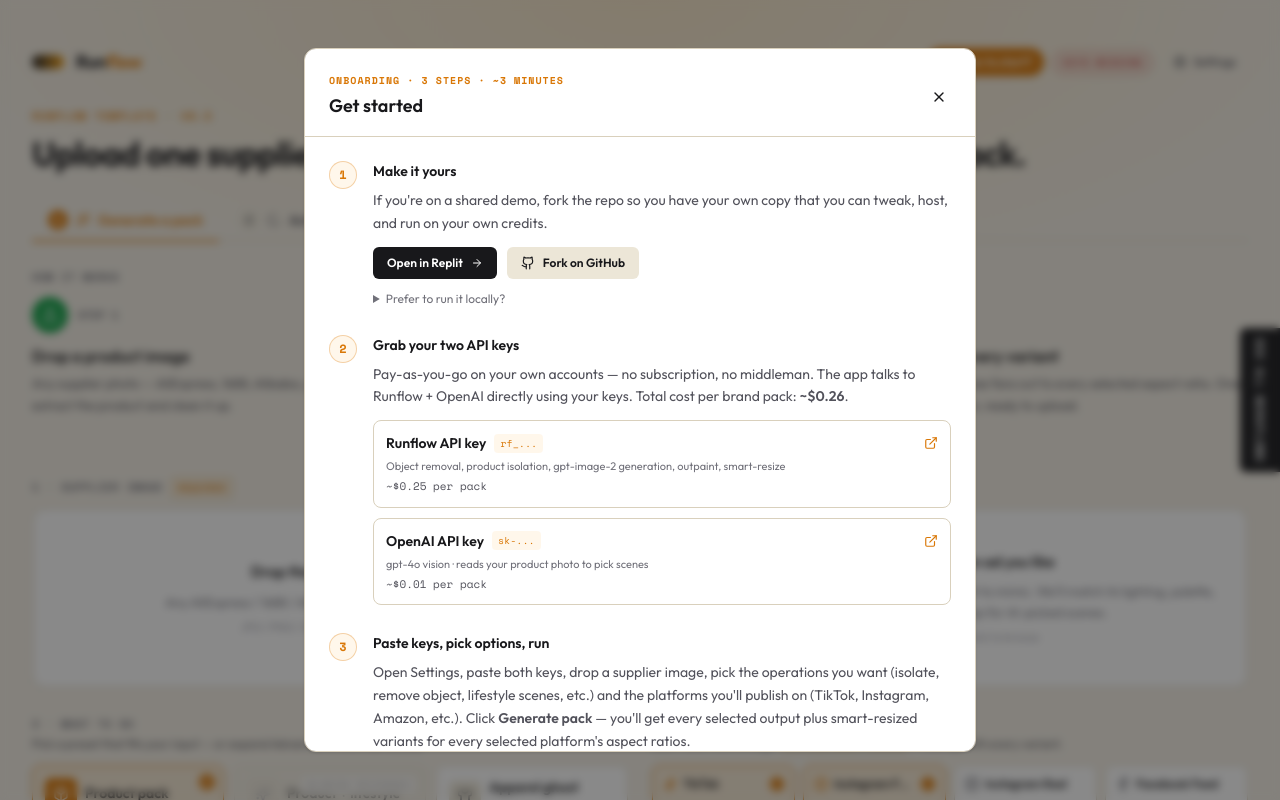
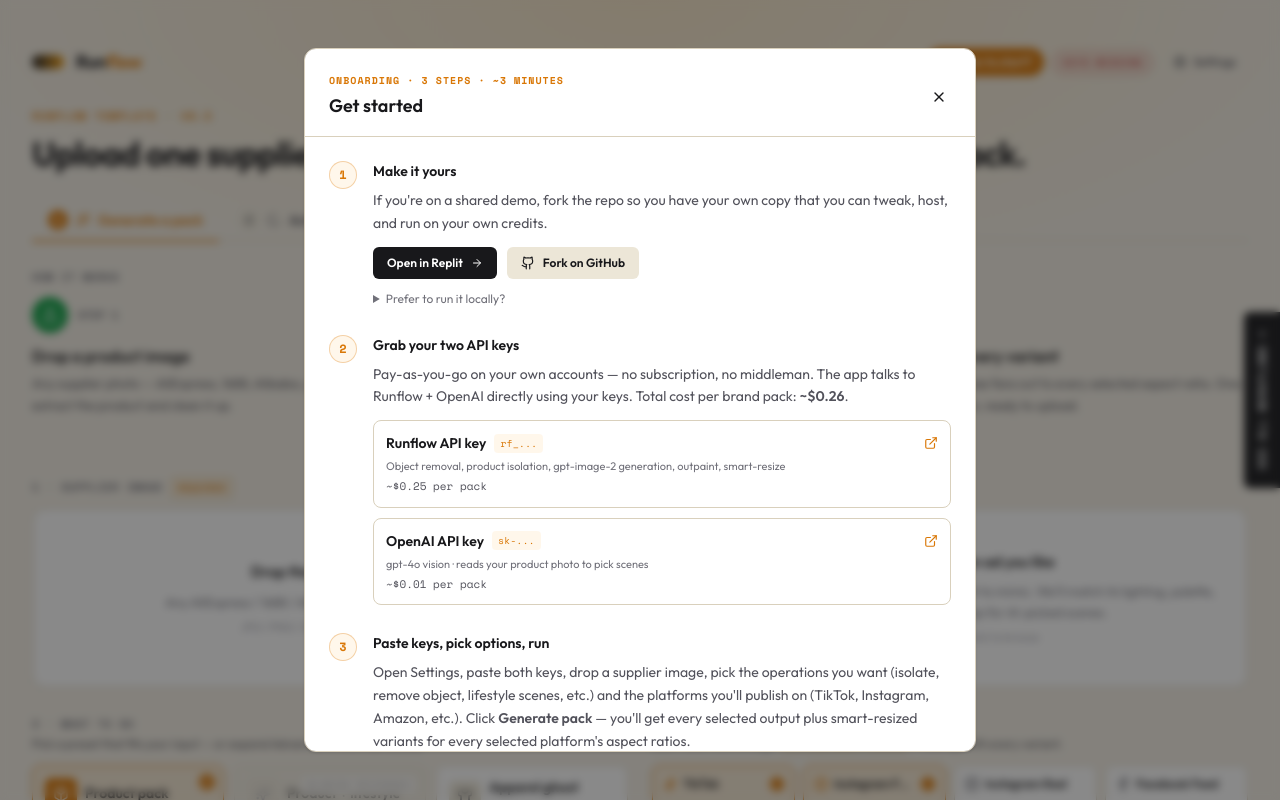
Before and after one commit to runflow-io/dtc-ad-builder, a React (Vite) app: page / in a window 1280 px wide. Shown: the top 800 px of the page. Built offline with nearby package versions, Linux system fonts and the light colour scheme; the HTML template or start-up script is replaced by a standard one.

Commit message:
ui: rebuild workflows side tab with explicit w/h so it can't collapse

```diff
--- a/src/App.tsx
+++ b/src/App.tsx
@@ -656,15 +656,21 @@
         />
       ) : null}
 
-      {/* Right-edge tab → opens the Runflow models catalog drawer */}
+      {/* Right-edge tab → opens the Runflow models catalog drawer.
+          Use a fixed-size container + rotated child so we don't rely on
+          writing-mode (it collapses to zero height in some Safari builds). */}
       <button
         type="button"
         onClick={() => setWorkflowsOpen(true)}
         title="Browse all Runflow workflows"
-        className="fixed right-0 top-1/2 -translate-y-1/2 z-30 inline-flex items-center gap-1.5 px-3 py-2.5 bg-ink hover:bg-amber text-white text-[11px] font-mono uppercase tracking-wider font-bold rounded-l-md shadow-card transition-colors"
-        style={{ writingMode: "vertical-rl", textOrientation: "mixed" }}
+        className="fixed right-0 top-1/2 -translate-y-1/2 z-40 w-9 h-44 bg-ink hover:bg-amber text-white rounded-l-md shadow-card transition-colors flex items-center justify-center"
       >
-        See all workflows
+        <span
+          className="font-mono uppercase tracking-wider text-[11px] font-bold whitespace-nowrap"
+          style={{ transform: "rotate(180deg)", writingMode: "vertical-rl" }}
+        >
+          See all workflows →
+        </span>
       </button>
 
       <WorkflowsDrawer open={workflowsOpen} onClose={() => setWorkflowsOpen(false)} />
```
